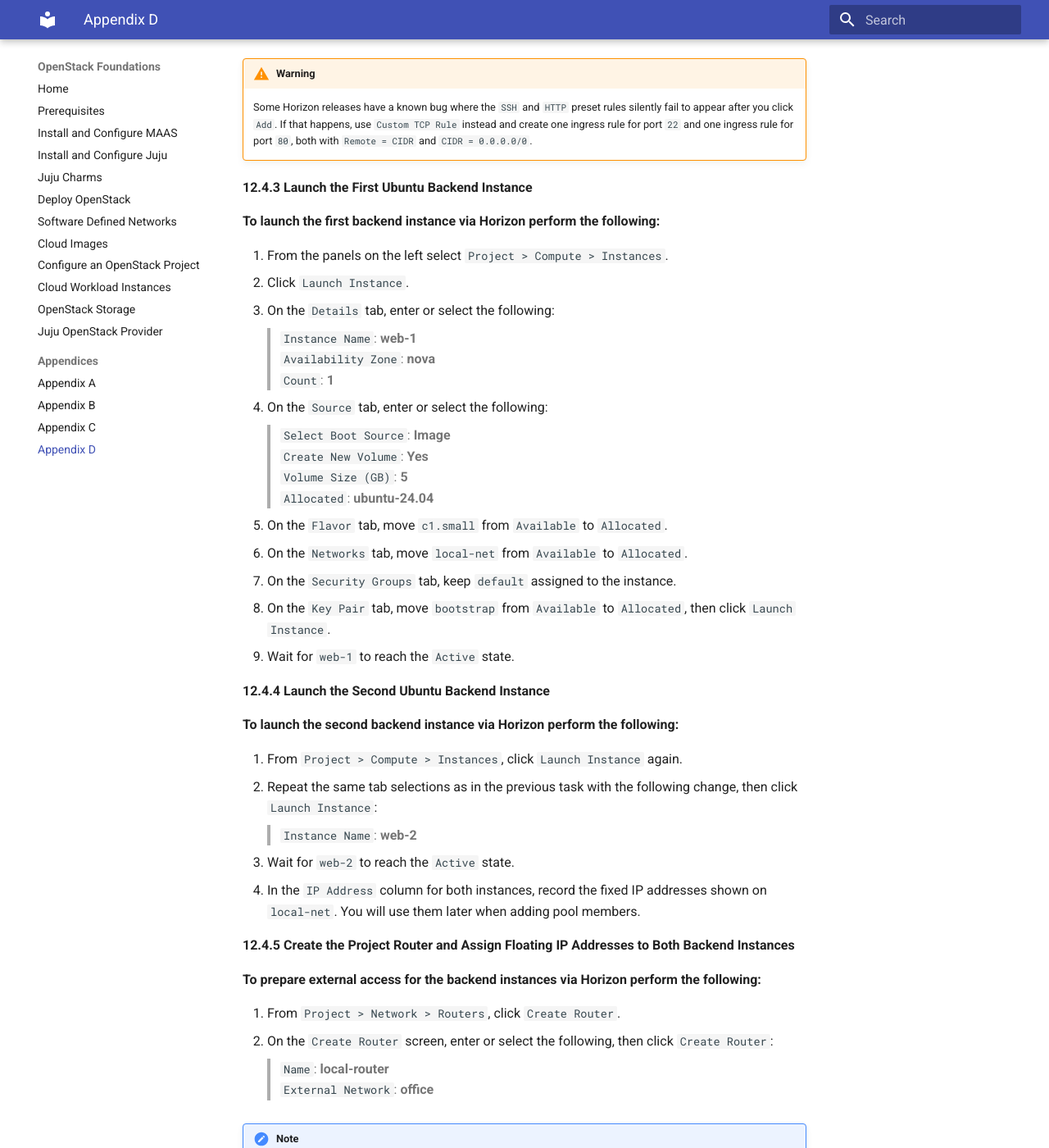
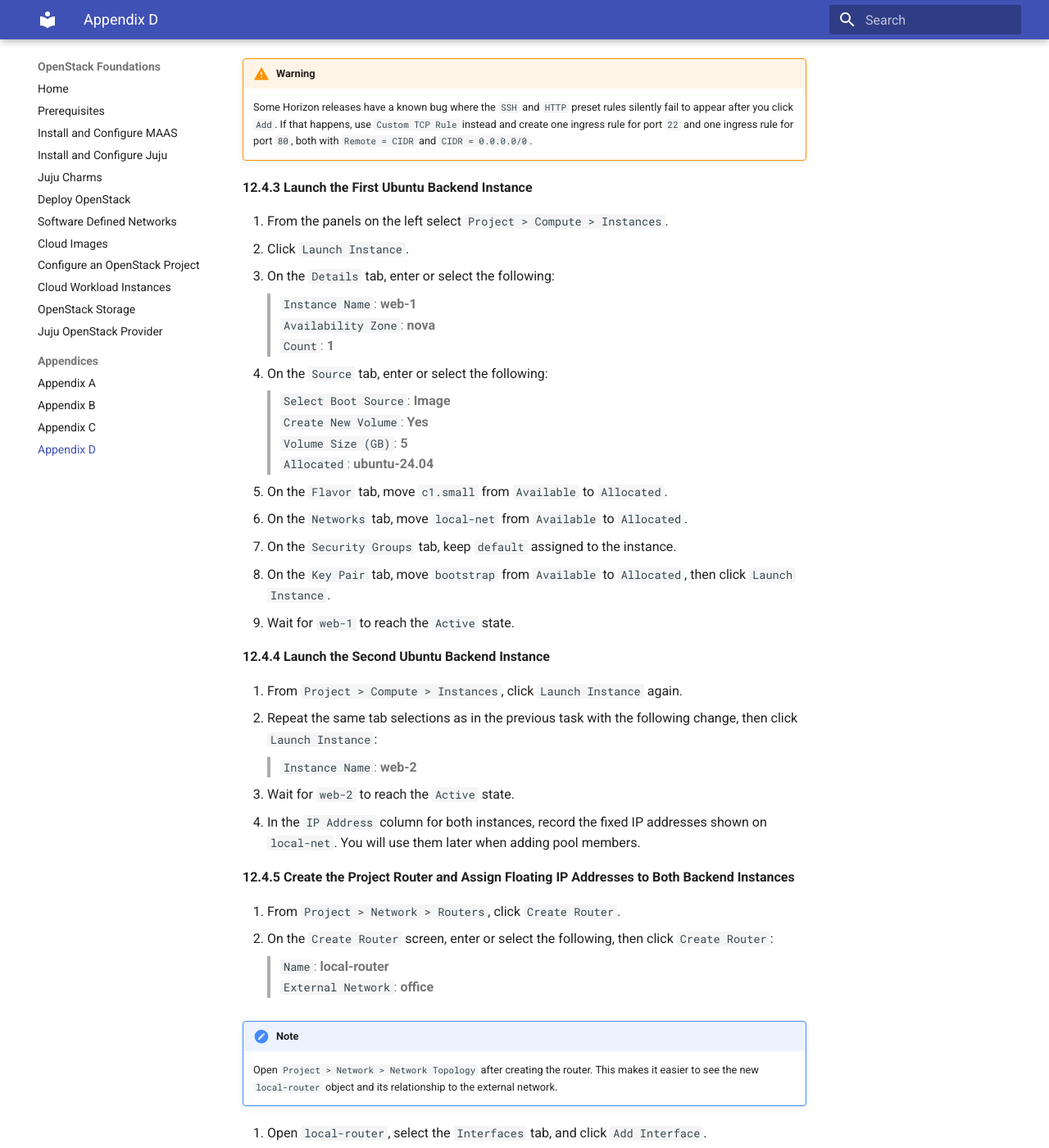
Before and after one commit to radumoisan/canonical-openstack-foundations, an MkDocs documentation site: the page built from docs/appendix_d.md, in a window 1280 px wide and 1400 px high, scrolled down 2053 px. Shown: the whole window at 82% size. Built offline with MkDocs 1.6.1 and Material for MkDocs 9.7.7, drawn with Linux system fonts in a browser that asks for light colours.

Commit message:
Remove redundant intro lines from Appendix D Horizon tasks

```diff
--- a/docs/appendix_d.md
+++ b/docs/appendix_d.md
@@ -64,8 +64,6 @@
 
 **12.4.3 Launch the First Ubuntu Backend Instance**
 
-**To launch the first backend instance via Horizon perform the following:**
-
 1. From the panels on the left select `Project > Compute > Instances`.
 2. Click `Launch Instance`.
 3. On the `Details` tab, enter or select the following:
@@ -85,8 +83,6 @@
 
 **12.4.4 Launch the Second Ubuntu Backend Instance**
 
-**To launch the second backend instance via Horizon perform the following:**
-
 1. From `Project > Compute > Instances`, click `Launch Instance` again.
 2. Repeat the same tab selections as in the previous task with the following change, then click `Launch Instance`:
 > `Instance Name`: **web-2**
@@ -94,8 +90,6 @@
 4. In the `IP Address` column for both instances, record the fixed IP addresses shown on `local-net`. You will use them later when adding pool members.
 
 **12.4.5 Create the Project Router and Assign Floating IP Addresses to Both Backend Instances**
-
-**To prepare external access for the backend instances via Horizon perform the following:**
 
 1. From `Project > Network > Routers`, click `Create Router`.
 2. On the `Create Router` screen, enter or select the following, then click `Create Router`:
```
